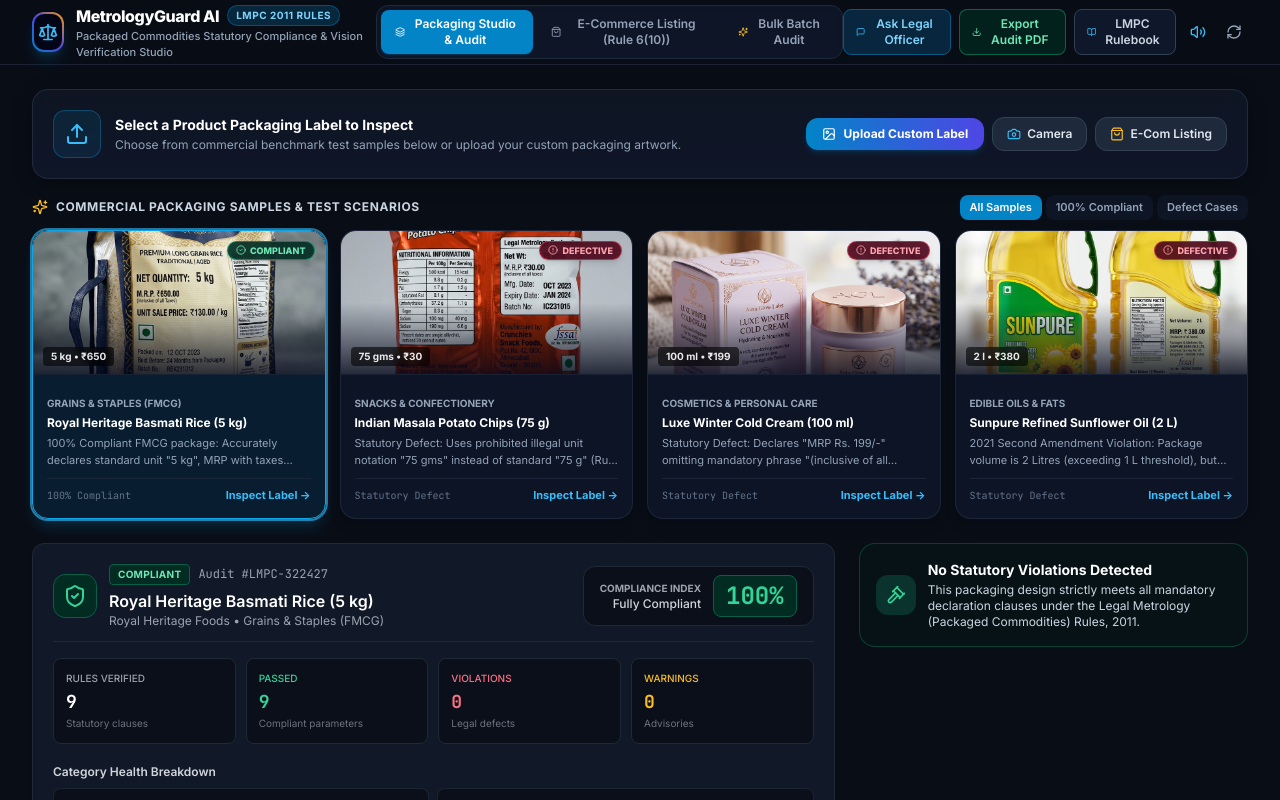
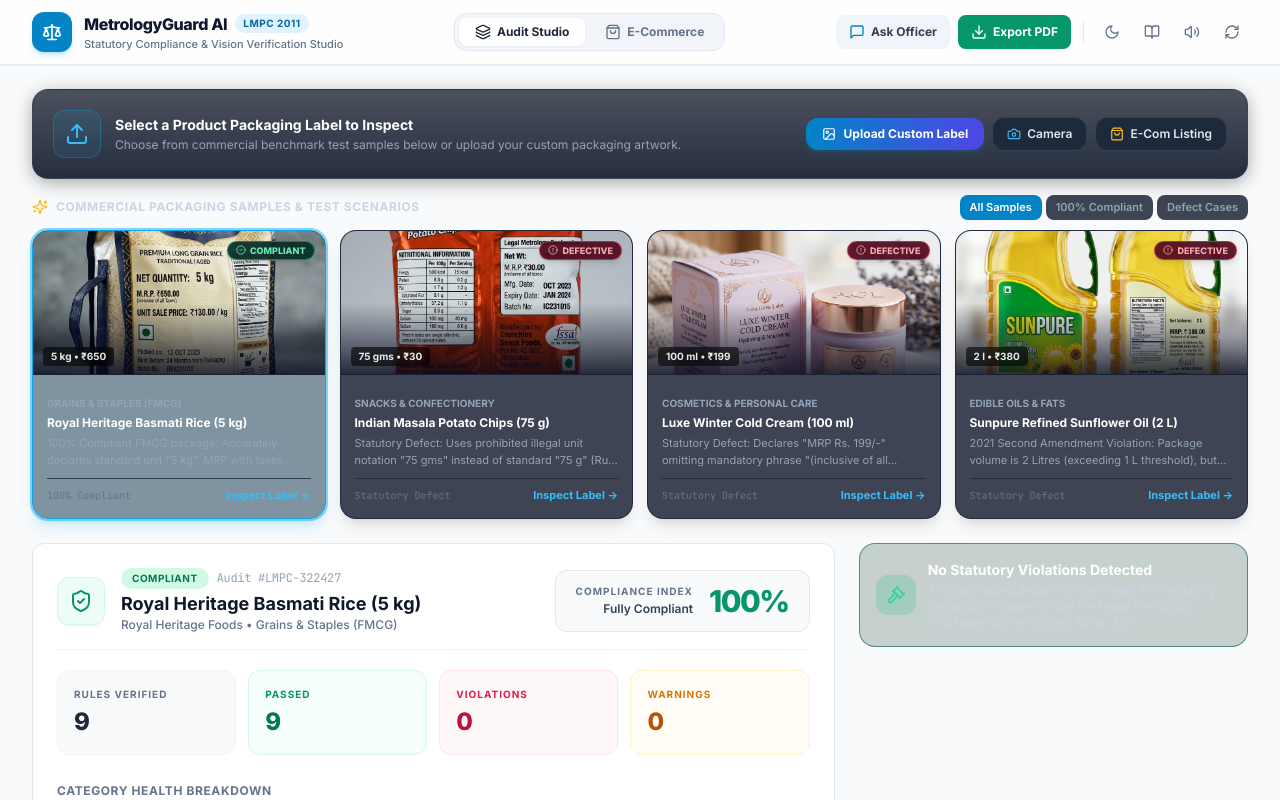
Before and after one commit to Shouryagupta-10/legal-metrology-compliance, a React (Vite) app: page / in a window 1280 px wide. Shown: the top 800 px of the page. Built offline with nearby package versions, Linux system fonts and the light colour scheme.

Commit message:
added dark mode components

```diff
--- a/src/App.tsx
+++ b/src/App.tsx
@@ -33,6 +33,7 @@
 import { LegalOfficerChat } from './components/Assistant/LegalOfficerChat';
 
 export const App: React.FC = () => {
+  const [isDark, setIsDark] = useState<boolean>(false);
   const [currentSample, setCurrentSample] = useState<SampleProduct>(SAMPLE_PRODUCTS[0]);
   const [currentReport, setCurrentReport] = useState<ComplianceReport | null>(null);
   const [activeTab, setActiveTab] = useState<'audit' | 'ecommerce' | 'batch' | 'handbook'>('audit');
@@ -282,7 +283,7 @@
   };
 
   return (
-    <div className="min-h-screen bg-[#090d16] text-slate-100 flex flex-col selection:bg-sky-500 selection:text-white">
+    <div className="min-h-screen bg-slate-50 text-slate-900 flex flex-col selection:bg-sky-500 selection:text-white">
       {/* Top Navigation */}
       <Navbar
         report={currentReport}
@@ -292,6 +293,8 @@
         onReset={handleReset}
         onOpenBatchModal={() => setIsBatchModalOpen(true)}
         onOpenAssistant={() => setIsAssistantOpen(true)}
+        isDark={isDark}
+          toggleTheme={() => setIsDark(!isDark)}
       />
 
       {/* Main Container */}
@@ -370,7 +373,7 @@
       </main>
 
       {/* Footer */}
-      <footer className="border-t border-slate-900 bg-slate-950 py-6 text-center text-xs text-slate-500">
+      <footer className="border-t border-slate-200 bg-white py-6 text-center text-xs text-slate-500">
         <div className="max-w-7xl mx-auto px-4 flex flex-col sm:flex-row items-center justify-between gap-2">
           <span>
             MetrologyGuard AI &copy; 2026 &bull; Legal Metrology (Packaged Commodities) Compliance System
--- a/src/components/Compliance/ComplianceScoreCard.tsx
+++ b/src/components/Compliance/ComplianceScoreCard.tsx
@@ -10,12 +10,11 @@
   const isCompliant = report.overallStatus === 'COMPLIANT';
   const isWarning = report.overallStatus === 'WARNING';
 
-  // Category counts
   const categories = [
     { key: 'mandatory_declarations', label: 'Mandatory Declarations (Rule 6)', total: 0, passed: 0 },
-    { key: 'weights_and_measures', label: 'Weights & Metric Units (Rule 11-13)', total: 0, passed: 0 },
-    { key: 'pricing_and_usp', label: 'Pricing & Unit Sale Price (Rule 6(1)(e))', total: 0, passed: 0 },
-    { key: 'consumer_grievance', label: 'Consumer Redressal (Rule 6(1)(n))', total: 0, passed: 0 },
+    { key: 'weights_and_measures', label: 'Weights & Metric Units', total: 0, passed: 0 },
+    { key: 'pricing_and_usp', label: 'Pricing & Unit Sale Price', total: 0, passed: 0 },
+    { key: 'consumer_grievance', label: 'Consumer Redressal', total: 0, passed: 0 },
     { key: 'pdp_and_typography', label: 'PDP & Font Size (Rule 7)', total: 0, passed: 0 }
   ];
 
@@ -26,70 +25,57 @@
   });
 
   return (
-    <div className="rounded-xl border border-gray-800 bg-[#111827] p-5 shadow-sm space-y-4">
+    <div className="rounded-xl border border-slate-200 dark:border-gray-800 bg-white dark:bg-[#111827] p-6 shadow-sm space-y-5 transition-colors duration-300">
+
       {/* Top Banner Status */}
-      <div className="flex flex-col sm:flex-row sm:items-center justify-between gap-4 pb-3 border-b border-gray-800">
-        <div className="flex items-center gap-3">
+      <div className="flex flex-col sm:flex-row sm:items-center justify-between gap-4 pb-4 border-b border-slate-100 dark:border-gray-800 transition-colors duration-300">
+        <div className="flex items-center gap-4">
           <div
-            className={`w-11 h-11 rounded-xl flex items-center justify-center ${
-              isCompliant
-                ? 'bg-emerald-950 text-emerald-400 border border-emerald-800'
-                : isWarning
-                ? 'bg-amber-950 text-amber-400 border border-amber-800'
-                : 'bg-rose-950 text-rose-400 border border-rose-800'
+            className={`w-12 h-12 rounded-xl flex items-center justify-center shadow-sm ${
+              isCompliant ? 'bg-emerald-50 dark:bg-emerald-950 text-emerald-600 dark:text-emerald-400 border border-emerald-100 dark:border-emerald-800' :
+              isWarning ? 'bg-amber-50 dark:bg-amber-950 text-amber-600 dark:text-amber-400 border border-amber-100 dark:border-amber-800' :
+              'bg-rose-50 dark:bg-rose-950 text-rose-600 dark:text-rose-400 border border-rose-100 dark:border-rose-800'
             }`}
           >
-            {isCompliant ? (
-              <ShieldCheck className="w-6 h-6" />
-            ) : isWarning ? (
-              <AlertTriangle className="w-6 h-6" />
-            ) : (
-              <ShieldAlert className="w-6 h-6" />
-            )}
+            {isCompliant ? <ShieldCheck className="w-6 h-6" /> :
+             isWarning ? <AlertTriangle className="w-6 h-6" /> :
+             <ShieldAlert className="w-6 h-6" />}
           </div>
           <div>
-            <div className="flex items-center gap-2">
+            <div className="flex items-center gap-2 mb-1">
               <span
-                className={`text-[10px] font-bold px-2 py-0.5 rounded uppercase tracking-wide ${
-                  isCompliant
-                    ? 'bg-emerald-950 text-emerald-300 border border-emerald-800'
-                    : isWarning
-                    ? 'bg-amber-950 text-amber-300 border border-amber-800'
-                    : 'bg-rose-950 text-rose-300 border border-rose-800'
+                className={`text-[10px] font-bold px-2.5 py-0.5 rounded-full uppercase tracking-wider ${
+                  isCompliant ? 'bg-emerald-100 dark:bg-emerald-950 text-emerald-700 dark:text-emerald-300 border border-transparent dark:border-emerald-800' :
+                  isWarning ? 'bg-amber-100 dark:bg-amber-950 text-amber-700 dark:text-amber-300 border border-transparent dark:border-amber-800' :
+                  'bg-rose-100 dark:bg-rose-950 text-rose-700 dark:text-rose-300 border border-transparent dark:border-rose-800'
                 }`}
               >
                 {report.overallStatus.replace('_', ' ')}
               </span>
-              <span className="text-xs text-gray-400 font-mono">Audit #{report.inspectionId}</span>
+              <span className="text-xs text-slate-400 dark:text-gray-400 font-mono tracking-tight">Audit #{report.inspectionId}</span>
             </div>
-            <h3 className="text-base font-semibold text-white mt-1">
+            <h3 className="text-lg font-bold text-slate-900 dark:text-white leading-tight transition-colors">
               {report.productName}
             </h3>
-            <p className="text-xs text-gray-400">
+            <p className="text-xs font-medium text-slate-500 dark:text-gray-400 mt-0.5 transition-colors">
               {report.brandName} &bull; {report.categoryName}
             </p>
           </div>
         </div>
 
         {/* Score Display */}
-        <div className="flex items-center gap-3 bg-[#0b0f19] px-4 py-2 rounded-xl border border-gray-800 self-start sm:self-auto">
+        <div className="flex items-center gap-4 bg-slate-50 dark:bg-[#0b0f19] px-5 py-3 rounded-xl border border-slate-200 dark:border-gray-800 self-start sm:self-auto transition-colors duration-300">
           <div className="text-right">
-            <div className="text-[10px] uppercase font-bold text-gray-400">Compliance Index</div>
-            <div className="text-xs font-medium text-gray-300">
-              {report.overallScore >= 90
-                ? 'Fully Compliant'
-                : report.overallScore >= 75
-                ? 'Minor Deficiencies'
-                : 'Notice Required'}
+            <div className="text-[10px] uppercase font-bold tracking-widest text-slate-500 dark:text-gray-400">Compliance Index</div>
+            <div className="text-xs font-semibold text-slate-700 dark:text-gray-300 mt-0.5">
+              {report.overallScore >= 90 ? 'Fully Compliant' :
+               report.overallScore >= 75 ? 'Minor Deficiencies' : 'Notice Required'}
             </div>
           </div>
           <div
-            className={`text-2xl font-bold font-mono px-3 py-1 rounded-lg ${
-              report.overallScore >= 80
-                ? 'bg-emerald-950 text-emerald-400 border border-emerald-800'
-                : report.overallScore >= 60
-                ? 'bg-amber-950 text-amber-400 border border-amber-800'
-                : 'bg-rose-950 text-rose-400 border border-rose-800'
+            className={`text-3xl font-black tracking-tighter ${
+              report.overallScore >= 80 ? 'text-emerald-600 dark:text-emerald-400' :
+              report.overallScore >= 60 ? 'text-amber-600 dark:text-amber-400' : 'text-rose-600 dark:text-rose-400'
             }`}
           >
             {report.overallScore}%
@@ -98,52 +84,45 @@
       </div>
 
       {/* Metrics Row */}
-      <div className="grid grid-cols-2 sm:grid-cols-4 gap-2.5">
-        <div className="bg-[#0b0f19] p-3 rounded-lg border border-gray-800">
-          <div className="text-[10px] font-medium text-gray-400 uppercase">Rules Verified</div>
-          <div className="text-lg font-bold text-white mt-0.5 font-mono">{report.totalRulesChecked}</div>
-          <div className="text-[10px] text-gray-500">Statutory clauses</div>
+      <div className="grid grid-cols-2 sm:grid-cols-4 gap-3">
+        <div className="bg-slate-50 dark:bg-[#0b0f19] p-4 rounded-xl border border-slate-100 dark:border-gray-800 transition-colors duration-300">
+          <div className="text-[10px] font-bold text-slate-500 dark:text-gray-400 uppercase tracking-widest">Rules Verified</div>
+          <div className="text-2xl font-black text-slate-800 dark:text-white mt-1">{report.totalRulesChecked}</div>
         </div>
-
-        <div className="bg-[#0b0f19] p-3 rounded-lg border border-gray-800">
-          <div className="text-[10px] font-medium text-emerald-400 uppercase">Passed</div>
-          <div className="text-lg font-bold text-emerald-400 mt-0.5 font-mono">{report.passedRulesCount}</div>
-          <div className="text-[10px] text-gray-500">Compliant parameters</div>
+        <div className="bg-emerald-50/50 dark:bg-[#0b0f19] p-4 rounded-xl border border-emerald-100 dark:border-gray-800 transition-colors duration-300">
+          <div className="text-[10px] font-bold text-emerald-600 dark:text-emerald-400 uppercase tracking-widest">Passed</div>
+          <div className="text-2xl font-black text-emerald-700 dark:text-emerald-400 mt-1">{report.passedRulesCount}</div>
         </div>
-
-        <div className="bg-[#0b0f19] p-3 rounded-lg border border-gray-800">
-          <div className="text-[10px] font-medium text-rose-400 uppercase">Violations</div>
-          <div className="text-lg font-bold text-rose-400 mt-0.5 font-mono">{report.failedRulesCount}</div>
-          <div className="text-[10px] text-gray-500">Legal defects</div>
+        <div className="bg-rose-50/50 dark:bg-[#0b0f19] p-4 rounded-xl border border-rose-100 dark:border-gray-800 transition-colors duration-300">
+          <div className="text-[10px] font-bold text-rose-600 dark:text-rose-400 uppercase tracking-widest">Violations</div>
+          <div className="text-2xl font-black text-rose-700 dark:text-rose-400 mt-1">{report.failedRulesCount}</div>
         </div>
-
-        <div className="bg-[#0b0f19] p-3 rounded-lg border border-gray-800">
-          <div className="text-[10px] font-medium text-amber-400 uppercase">Warnings</div>
-          <div className="text-lg font-bold text-amber-400 mt-0.5 font-mono">{report.warningRulesCount}</div>
-          <div className="text-[10px] text-gray-500">Advisories</div>
+        <div className="bg-amber-50/50 dark:bg-[#0b0f19] p-4 rounded-xl border border-amber-100 dark:border-gray-800 transition-colors duration-300">
+          <div className="text-[10px] font-bold text-amber-600 dark:text-amber-400 uppercase tracking-widest">Warnings</div>
+          <div className="text-2xl font-black text-amber-700 dark:text-amber-400 mt-1">{report.warningRulesCount}</div>
         </div>
       </div>
 
-      {/* Category Progress Bars */}
-      <div className="space-y-2 pt-1">
-        <div className="text-xs font-semibold text-gray-300">
+      {/* Category Health Bars */}
+      <div className="pt-2">
+        <div className="text-xs font-bold uppercase tracking-wider text-slate-500 dark:text-gray-300 mb-3 transition-colors">
           Category Health Breakdown
         </div>
-        <div className="grid grid-cols-1 sm:grid-cols-2 gap-2">
+        <div className="grid grid-cols-1 sm:grid-cols-2 gap-3">
           {categories.map((cat, idx) => {
             const pct = cat.total > 0 ? Math.round((cat.passed / cat.total) * 100) : 100;
             const isFull = pct === 100;
             return (
-              <div key={idx} className="bg-[#0b0f19] p-2.5 rounded-lg border border-gray-800/80 text-xs">
-                <div className="flex justify-between items-center mb-1">
-                  <span className="font-medium text-gray-300 text-[11px] truncate pr-2">{cat.label}</span>
-                  <span className="font-mono text-[10px] text-gray-400 shrink-0">
-                    {cat.passed}/{cat.total} ({pct}%)
+              <div key={idx} className="bg-white dark:bg-[#0b0f19] p-3 rounded-lg border border-slate-200 dark:border-gray-800/80 transition-colors duration-300">
+                <div className="flex justify-between items-center mb-2">
+                  <span className="font-semibold text-slate-700 dark:text-gray-300 text-xs truncate pr-2">{cat.label}</span>
+                  <span className="font-mono text-[10px] font-bold text-slate-500 dark:text-gray-400 shrink-0">
+                    {cat.passed}/{cat.total}
                   </span>
                 </div>
-                <div className="w-full h-1.5 bg-gray-800 rounded-full overflow-hidden">
+                <div className="w-full h-2 bg-slate-100 dark:bg-gray-800 rounded-full overflow-hidden">
                   <div
-                    className={`h-full rounded-full transition-all duration-300 ${
+                    className={`h-full rounded-full transition-all duration-500 ${
                       isFull ? 'bg-emerald-500' : pct > 50 ? 'bg-amber-500' : 'bg-rose-500'
                     }`}
                     style={{ width: `${pct}%` }}
--- a/src/components/Navbar.tsx
+++ b/src/components/Navbar.tsx
@@ -1,5 +1,5 @@
 import React, { useState } from 'react';
-import { Scale, BookOpen, Layers, ShoppingBag, Download, RefreshCw, Sparkles, MessageSquare, Volume2, VolumeX } from 'lucide-react';
+import { Scale, BookOpen, Layers, ShoppingBag, Download, RefreshCw, Sparkles, MessageSquare, Volume2, VolumeX, Sun, Moon } from 'lucide-react';
 import { ComplianceReport } from '../types/compliance';
 import { exportComplianceReportPDF } from '../services/pdfExportService';
 import { sounds } from '../services/soundEffects';
@@ -12,156 +12,79 @@
   onReset: () => void;
   onOpenBatchModal: () => void;
   onOpenAssistant: () => void;
+  isDark: boolean;
+  toggleTheme: () => void;
 }
 
 export const Navbar: React.FC<NavbarProps> = ({
-  report,
-  activeTab,
-  setActiveTab,
-  onOpenHandbook,
-  onReset,
-  onOpenBatchModal,
-  onOpenAssistant
+  report, activeTab, setActiveTab, onOpenHandbook, onReset, onOpenBatchModal, onOpenAssistant, isDark, toggleTheme
 }) => {
   const [isMuted, setIsMuted] = useState(sounds.getMuted());
 
-  const handleToggleMute = () => {
-    const muted = sounds.toggleMute();
-    setIsMuted(muted);
-    if (!muted) sounds.playClick();
-  };
+  return (
+    <header className="sticky top-0 z-40 w-full border-b border-slate-200 dark:border-slate-800/80 bg-white/80 dark:bg-[#090d16]/90 backdrop-blur-md shadow-sm transition-colors duration-300">
+      <div className="max-w-7xl mx-auto px-4 sm:px-6 lg:px-8 h-16 flex items-center justify-between">
 
-  return (
-    <header className="sticky top-0 z-40 w-full border-b border-slate-800/80 bg-[#090d16]/90 backdrop-blur-xl">
-      <div className="max-w-7xl mx-auto px-4 sm:px-6 lg:px-8 h-16 flex items-center justify-between">
-        {/* Brand & Identity */}
-        <div
-          className="flex items-center gap-3 cursor-pointer select-none group"
-          onClick={() => {
-            sounds.playClick();
-            setActiveTab('audit');
-          }}
-        >
-          <div className="w-10 h-10 rounded-xl bg-gradient-to-tr from-sky-600 via-indigo-600 to-amber-500 p-0.5 shadow-lg shadow-sky-500/20 group-hover:scale-105 transition-transform">
-            <div className="w-full h-full bg-slate-950 rounded-[10px] flex items-center justify-center">
-              <Scale className="w-5 h-5 text-sky-400" />
-            </div>
+        {/* Brand */}
+        <div className="flex items-center gap-3 cursor-pointer group" onClick={() => setActiveTab('audit')}>
+          <div className="w-10 h-10 rounded-xl bg-sky-600 flex items-center justify-center shadow-md shadow-sky-600/20">
+            <Scale className="w-5 h-5 text-white" />
           </div>
           <div>
             <div className="flex items-center gap-2">
-              <span className="font-extrabold text-base tracking-tight text-white group-hover:text-sky-300 transition-colors">
-                MetrologyGuard AI
-              </span>
-              <span className="text-[10px] uppercase font-bold tracking-wider px-2 py-0.5 rounded-full bg-sky-950/80 text-sky-300 border border-sky-800/80">
-                LMPC 2011 Rules
+              <span className="font-extrabold text-slate-900 dark:text-white tracking-tight">MetrologyGuard AI</span>
+              <span className="text-[10px] uppercase font-bold tracking-wider px-2 py-0.5 rounded-full bg-sky-100 dark:bg-sky-900/50 text-sky-700 dark:text-sky-300">
+                LMPC 2011
               </span>
             </div>
-            <p className="text-[11px] text-slate-400 font-medium hidden sm:block">
-              Packaged Commodities Statutory Compliance & Vision Verification Studio
+            <p className="text-[11px] text-slate-500 dark:text-slate-400 font-medium hidden sm:block">
+              Statutory Compliance & Vision Verification Studio
             </p>
           </div>
         </div>
 
         {/* Center Nav Modes */}
-        <div className="hidden md:flex items-center gap-1 bg-slate-900/90 p-1 rounded-xl border border-slate-800 shadow-inner">
-          <button
-            onClick={() => {
-              sounds.playClick();
-              setActiveTab('audit');
-            }}
-            className={`px-3.5 py-1.5 rounded-lg text-xs font-semibold btn-tactile flex items-center gap-1.5 ${
-              activeTab === 'audit'
-                ? 'bg-sky-600 text-white shadow-sm shadow-sky-600/30'
-                : 'text-slate-400 hover:text-slate-200 hover:bg-slate-800/60'
-            }`}
-          >
-            <Layers className="w-3.5 h-3.5" />
-            Packaging Studio & Audit
+        <div className="hidden md:flex items-center gap-1 bg-slate-100 dark:bg-slate-900/90 p-1 rounded-xl border border-slate-200 dark:border-slate-800">
+          <button onClick={() => setActiveTab('audit')}
+            className={`px-4 py-1.5 rounded-lg text-xs font-bold transition-all flex items-center gap-1.5 ${
+              activeTab === 'audit' ? 'bg-white dark:bg-sky-600 text-slate-800 dark:text-white shadow-sm' : 'text-slate-500 dark:text-slate-400 hover:text-slate-700 dark:hover:text-slate-200'
+            }`}>
+            <Layers className="w-4 h-4" /> Audit Studio
           </button>
-
-          <button
-            onClick={() => {
-              sounds.playClick();
-              setActiveTab('ecommerce');
-            }}
-            className={`px-3.5 py-1.5 rounded-lg text-xs font-semibold btn-tactile flex items-center gap-1.5 ${
-              activeTab === 'ecommerce'
-                ? 'bg-sky-600 text-white shadow-sm shadow-sky-600/30'
-                : 'text-slate-400 hover:text-slate-200 hover:bg-slate-800/60'
-            }`}
-          >
-            <ShoppingBag className="w-3.5 h-3.5" />
-            E-Commerce Listing (Rule 6(10))
-          </button>
-
-          <button
-            onClick={() => {
-              sounds.playClick();
-              onOpenBatchModal();
-            }}
-            className="px-3.5 py-1.5 rounded-lg text-xs font-semibold text-slate-400 hover:text-slate-200 hover:bg-slate-800/60 btn-tactile flex items-center gap-1.5"
-          >
-            <Sparkles className="w-3.5 h-3.5 text-amber-400" />
-            Bulk Batch Audit
+          <button onClick={() => setActiveTab('ecommerce')}
+            className={`px-4 py-1.5 rounded-lg text-xs font-bold transition-all flex items-center gap-1.5 ${
+              activeTab === 'ecommerce' ? 'bg-white dark:bg-sky-600 text-slate-800 dark:text-white shadow-sm' : 'text-slate-500 dark:text-slate-400 hover:text-slate-700 dark:hover:text-slate-200'
+            }`}>
+            <ShoppingBag className="w-4 h-4" /> E-Commerce
           </button>
         </div>
 
-        {/* Action Controls */}
+        {/* Actions */}
         <div className="flex items-center gap-2">
-          {/* AI Legal Assistant Drawer Button */}
-          <button
-            onClick={() => {
-              sounds.playClick();
-              onOpenAssistant();
-            }}
-            className="px-3 py-1.5 rounded-lg text-xs font-semibold bg-sky-950/80 text-sky-300 border border-sky-800 hover:bg-sky-900 btn-tactile flex items-center gap-1.5 shadow-sm"
-          >
-            <MessageSquare className="w-3.5 h-3.5 text-sky-400" />
-            <span className="hidden sm:inline">Ask Legal Officer</span>
+          <button onClick={onOpenAssistant} className="px-3 py-2 rounded-lg text-xs font-bold bg-slate-100 dark:bg-sky-950/80 text-slate-700 dark:text-sky-300 border border-transparent dark:border-sky-800 hover:bg-slate-200 dark:hover:bg-sky-900 flex items-center gap-1.5 transition-colors">
+            <MessageSquare className="w-4 h-4 text-sky-600 dark:text-sky-400" /> <span className="hidden sm:inline">Ask Officer</span>
           </button>
 
           {report && (
-            <button
-              onClick={() => {
-                sounds.playSuccess();
-                exportComplianceReportPDF(report);
-              }}
-              className="px-3 py-1.5 rounded-lg text-xs font-semibold bg-emerald-950/70 text-emerald-300 border border-emerald-700/80 hover:bg-emerald-600 hover:text-white btn-tactile flex items-center gap-1.5 shadow-sm"
-              title="Download Official Legal Metrology Audit PDF"
-            >
-              <Download className="w-3.5 h-3.5" />
-              <span className="hidden sm:inline">Export Audit PDF</span>
+            <button onClick={() => exportComplianceReportPDF(report)} className="px-3 py-2 rounded-lg text-xs font-bold bg-emerald-600 dark:bg-emerald-950/70 text-white dark:text-emerald-300 border border-transparent dark:border-emerald-700/80 hover:bg-emerald-700 dark:hover:bg-emerald-600 flex items-center gap-1.5 shadow-sm transition-colors">
+              <Download className="w-4 h-4" /> <span className="hidden sm:inline">Export PDF</span>
             </button>
           )}
 
-          <button
-            onClick={() => {
-              sounds.playClick();
-              onOpenHandbook();
-            }}
-            className="px-3 py-1.5 rounded-lg text-xs font-semibold bg-slate-900 text-slate-300 border border-slate-700 hover:bg-slate-800 hover:text-white btn-tactile flex items-center gap-1.5"
-          >
-            <BookOpen className="w-3.5 h-3.5 text-sky-400" />
-            <span className="hidden sm:inline">LMPC Rulebook</span>
+          <div className="w-px h-6 bg-slate-200 dark:bg-slate-700 mx-1"></div>
+
+          {/* Theme Toggle Button */}
+          <button onClick={toggleTheme} className="p-2 rounded-lg text-slate-500 dark:text-slate-400 hover:bg-slate-100 dark:hover:bg-slate-800 transition-colors" title="Toggle Light/Dark Mode">
+            {isDark ? <Sun className="w-4 h-4 text-amber-400" /> : <Moon className="w-4 h-4" />}
           </button>
 
-          {/* Sound Mute Toggle */}
-          <button
-            onClick={handleToggleMute}
-            className="p-1.5 rounded-lg text-slate-400 hover:text-white hover:bg-slate-800 btn-tactile transition-colors"
-            title={isMuted ? 'Unmute Audio Feedback' : 'Mute Audio Feedback'}
-          >
-            {isMuted ? <VolumeX className="w-4 h-4 text-slate-500" /> : <Volume2 className="w-4 h-4 text-sky-400" />}
+          <button onClick={onOpenHandbook} className="p-2 rounded-lg text-slate-500 dark:text-slate-400 hover:bg-slate-100 dark:hover:bg-slate-800 transition-colors">
+            <BookOpen className="w-4 h-4" />
           </button>
-
-          <button
-            onClick={() => {
-              sounds.playClick();
-              onReset();
-            }}
-            className="p-1.5 rounded-lg text-slate-400 hover:text-white hover:bg-slate-800 btn-tactile transition-colors"
-            title="Reset to Benchmark"
-          >
+          <button onClick={() => { const m = sounds.toggleMute(); setIsMuted(m); }} className="p-2 rounded-lg text-slate-500 dark:text-slate-400 hover:bg-slate-100 dark:hover:bg-slate-800 transition-colors">
+            {isMuted ? <VolumeX className="w-4 h-4" /> : <Volume2 className="w-4 h-4" />}
+          </button>
+          <button onClick={onReset} className="p-2 rounded-lg text-slate-500 dark:text-slate-400 hover:bg-slate-100 dark:hover:bg-slate-800 transition-colors">
             <RefreshCw className="w-4 h-4" />
           </button>
         </div>
--- a/tailwind.config.js
+++ b/tailwind.config.js
@@ -1,5 +1,6 @@
 /** @type {import('tailwindcss').Config} */
 export default {
+   darkMode: 'class',
   content: [
     "./index.html",
     "./src/**/*.{js,ts,jsx,tsx}",
```
Also changed, not shown: src/styles/index.css (line endings or trailing spaces).
